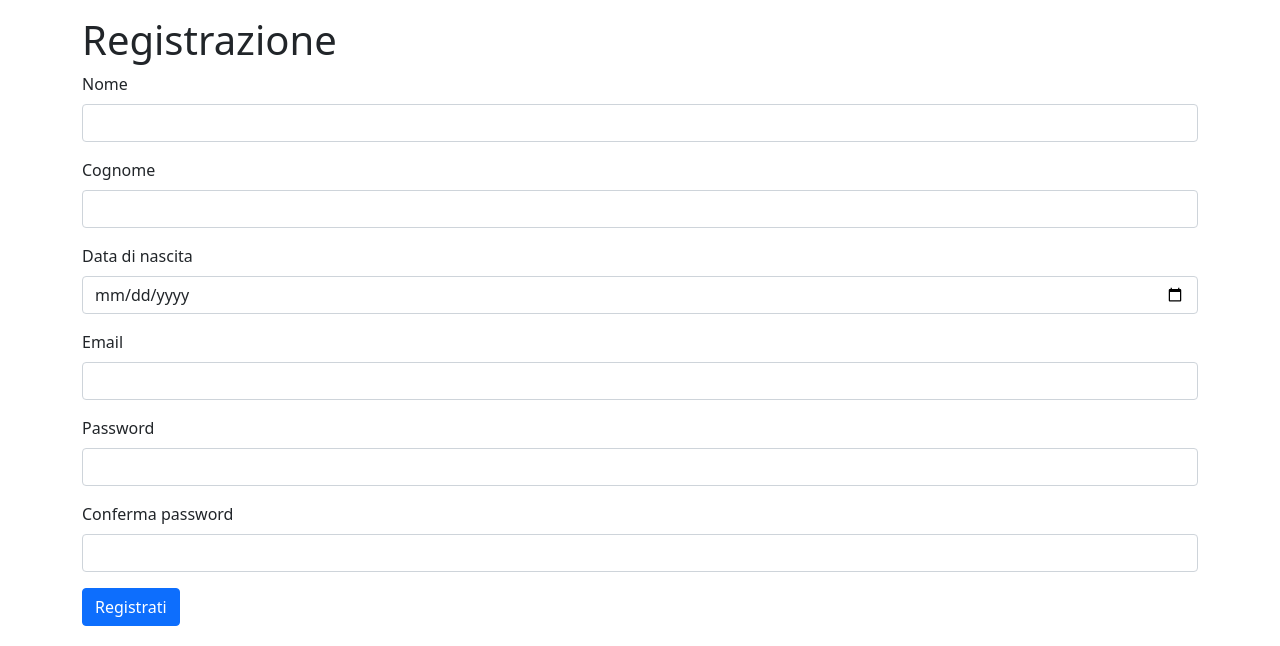
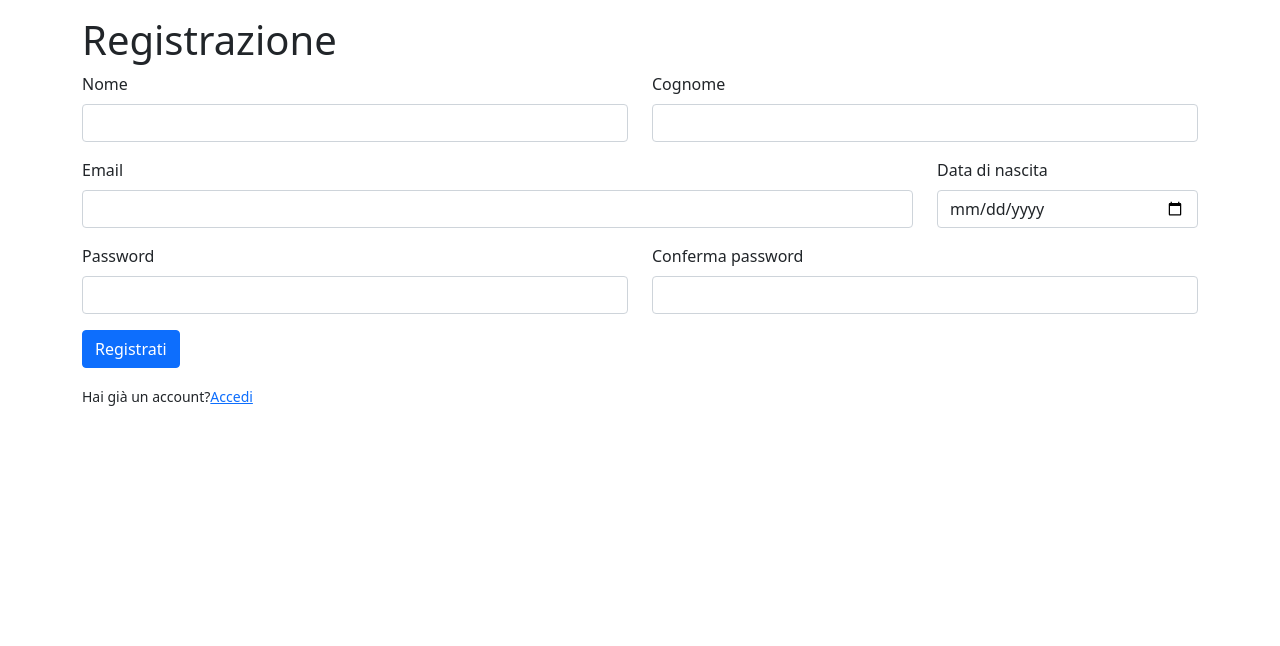
Before and after one commit to Visco01/pcto-project, a Flask app: page /register in a window 1280 px wide. Shown: the part 56-702 px from the top of the page. Run offline with Flask 2, Linux system fonts and the light colour scheme; parts of the project's set-up code (start-up, migrations or seed data) failed here and were passed over.

Commit message:
minor fixes

```diff
--- a/app/lib/forms.py
+++ b/app/lib/forms.py
@@ -1,5 +1,5 @@
 from flask_wtf import FlaskForm
-from wtforms import StringField, DateField, PasswordField, EmailField, SubmitField, BooleanField, IntegerField, SelectField
+from wtforms import StringField, DateField, PasswordField, EmailField, SubmitField, BooleanField, IntegerField, SelectField, TextAreaField
 from wtforms.validators import DataRequired, Length, Email, EqualTo, ValidationError
 from .db_actions import get_user_by_email
 class RegistrationFrom(FlaskForm):
@@ -27,12 +27,12 @@
     submit   = SubmitField('Accedi')
 
 # Form di creazione nuovo corso
-class newCourseForm(FlaskForm):
+class NewCourseForm(FlaskForm):
     name             = StringField('Nome del corso', validators=[DataRequired()])
-    description      = StringField('Descrizione')
+    description      = TextAreaField('Descrizione')
     max_partecipants = IntegerField('Massimo numero di partecipanti')
     min_partecipants = IntegerField('Minimo numero di partecipanti')
     min_lessons      = IntegerField('Minimo numero di lezioni')
     duration         = IntegerField('Durata delle lezioni')
-    category         = SelectField('Categoria', choices=[])
+    category         = SelectField('Categoria', choices=[]) # Le categorie verranno aggiornate dinamicamente
     submit           = SubmitField('Crea nuovo corso')
--- a/app/lib/routes.py
+++ b/app/lib/routes.py
@@ -1,7 +1,7 @@
 from flask import render_template, url_for, flash, redirect, request
 from app import app, bcrypt
 from app.lib.models import User
-from app.lib.forms import RegistrationFrom, LoginForm, newCourseForm
+from app.lib.forms import RegistrationFrom, LoginForm, NewCourseForm
 from app.lib.db_actions import *
 from flask_login import login_user, current_user, logout_user, login_required
 
@@ -86,7 +86,7 @@
     if get_student_by_id(current_user.id_user):
         return redirect(url_for('student'))
 
-    form = newCourseForm()
+    form = NewCourseForm()
     # Ottieni categorie da inserire nel menù a tendina
     form.category.choices = [(category.id_category, category.c_name) for category in get_all_categories()]
 
--- a/app/templates/layout.html
+++ b/app/templates/layout.html
@@ -12,7 +12,7 @@
     <title>Title</title>
 </head>
 <body>
-
+    <header>
         <nav class="navbar navbar-expand-lg navbar-dark bg-dark mb-3">
             <div class="container">
               <a class="navbar-brand" href="{{ url_for('index') }}">PCTO</a>
@@ -42,8 +42,9 @@
               </div>
             </div>
         </nav>
+    </header>
 
-    <div class="container">
+    <main role="main" class="container">
         {% with messages = get_flashed_messages(with_categories = true) %}
             {% if messages %}
                     {% for category, message in messages %}
@@ -58,7 +59,7 @@
         {% block content %}
 
         {% endblock %}
-    </div>
+    </main>
 
     <script src="https://cdn.jsdelivr.net/npm/bootstrap@5.1.3/dist/js/bootstrap.bundle.min.js" integrity="sha384-ka7Sk0Gln4gmtz2MlQnikT1wXgYsOg+OMhuP+IlRH9sENBO0LRn5q+8nbTov4+1p" crossorigin="anonymous"></script>
 </body>
--- a/app/templates/register.html
+++ b/app/templates/register.html
@@ -5,7 +5,9 @@
     <form action="" method="post" novalidate>
         {{ form.hidden_tag() }}
 
-        <div class="mb-3">
+        <div class="form-group row">
+            <!-- Nome -->
+            <div class="mb-3 col-md-6">
                 {{ form.firstName.label(class="form-label") }}
                 {% if form.firstName.errors %}
                         {{form.firstName(class="form-control is-invalid")}}
@@ -18,8 +20,8 @@
                     {{ form.firstName(class="form-control") }}
                 {% endif %}
             </div>
-
-        <div class="mb-3">
+            <!-- Cognome -->
+            <div class="mb-3 col-md-6">
                 {{ form.lastName.label(class="form-label") }}
                 {% if form.lastName.errors %}
                         {{form.lastName(class="form-control is-invalid")}}
@@ -32,22 +34,10 @@
                     {{ form.lastName(class="form-control") }}
                 {% endif %}
             </div>
-
-        <div class="mb-3">
-            {{ form.dob.label(class="form-label") }}
-            {% if form.dob.errors %}
-                    {{form.dob(class="form-control is-invalid")}}
-                    <div class="invalid-feedback">
-                        {% for error in form.dob.errors %}
-                            <span>{{error}}</span>
-                        {% endfor %}
-                    </div>
-            {% else %}
-                {{ form.dob(class="form-control") }}
-            {% endif %}
         </div>
 
-        <div class="mb-3">
+        <div class="form-group row">
+            <div class="mb-3 col-md-9">
                 {{ form.email.label(class="form-label") }}
                 {% if form.email.errors %}
                 {{form.email(class="form-control is-invalid")}}
@@ -61,7 +51,26 @@
                 {% endif %}
             </div>
 
-        <div class="mb-3">
+            <!-- Data di nascita -->
+            <div class="mb-3 col-md-3">
+                {{ form.dob.label(class="form-label") }}
+                {% if form.dob.errors %}
+                        {{form.dob(class="form-control is-invalid")}}
+                        <div class="invalid-feedback">
+                            {% for error in form.dob.errors %}
+                                <span>{{error}}</span>
+                            {% endfor %}
+                        </div>
+                {% else %}
+                    {{ form.dob(class="form-control") }}
+                {% endif %}
+            </div>
+        </div>
+        <!-- Email -->
+
+        <div class="form-group row">
+            <!-- Password -->
+            <div class="mb-3 col-md-6">
                 {{ form.password.label(class="form-label") }}
                 {% if form.password.errors %}
                         {{form.password(class="form-control is-invalid")}}
@@ -75,7 +84,8 @@
                 {% endif %}
             </div>
 
-        <div class="mb-3">
+            <!-- Conferma password -->
+            <div class="mb-3 col-md-6">
                 {{ form.confirm_password.label(class="form-label") }}
                 {% if form.confirm_password.errors %}
                         {{form.confirm_password(class="form-control is-invalid")}}
@@ -88,6 +98,7 @@
                     {{ form.confirm_password(class="form-control") }}
                 {% endif %}
             </div>
+        </div>
 
         <div class="mb-3">
             {{ form.submit(class="btn btn-primary") }}
```
Lines whose indentation alone changed are shown as unchanged.
